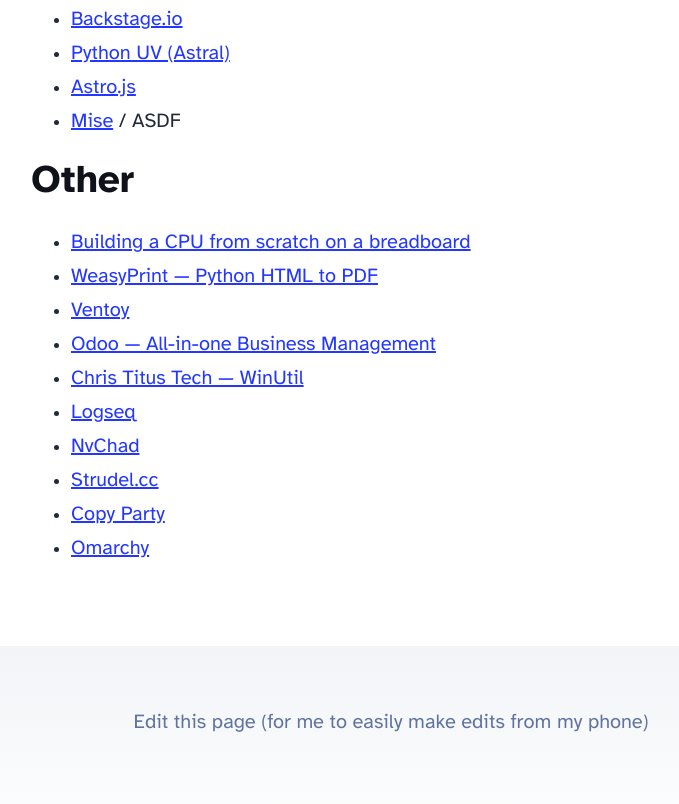
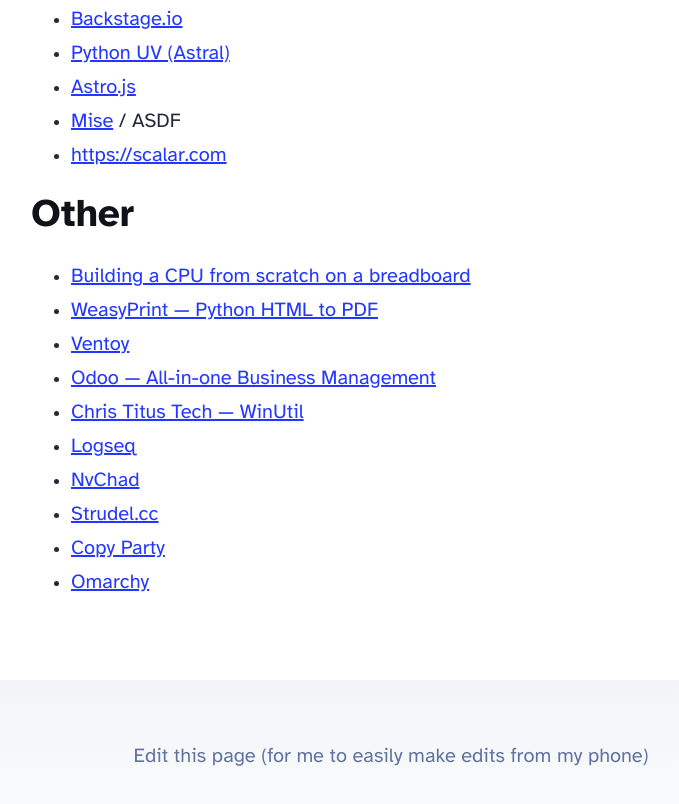
Before and after one commit to Mcphylus12/mcphylus12.github.io, an Astro site: page /links in a window 1280 px wide. Shown: the part 2580-3384 px from the top of the page, without its empty margins (249-928 px from the left). Built offline with nearby package versions, Linux system fonts and the light colour scheme; Astro itself is replaced by a stand-in of ours.

Commit message:
Update links.md

```diff
--- a/src/pages/links.md
+++ b/src/pages/links.md
@@ -77,6 +77,7 @@ This is a random assortment of links I’ve accrued. It’s mainly for personal
 - [Python UV (Astral)](https://docs.astral.sh/uv/)
 - [Astro.js](https://astro.build/)
 - [Mise](https://mise.jdx.dev/) / ASDF
+- <https://scalar.com>
 
 ### Other
 
```
